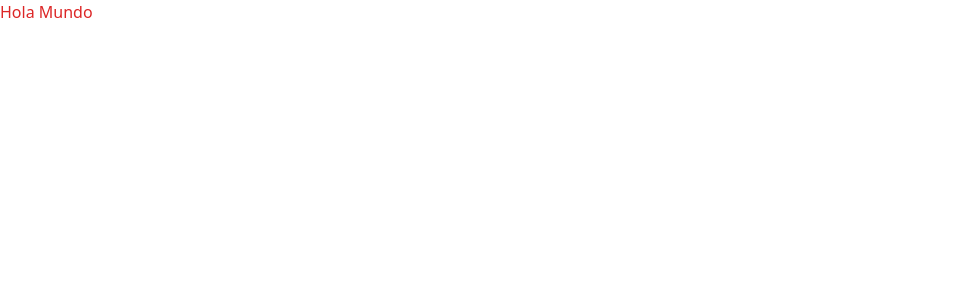
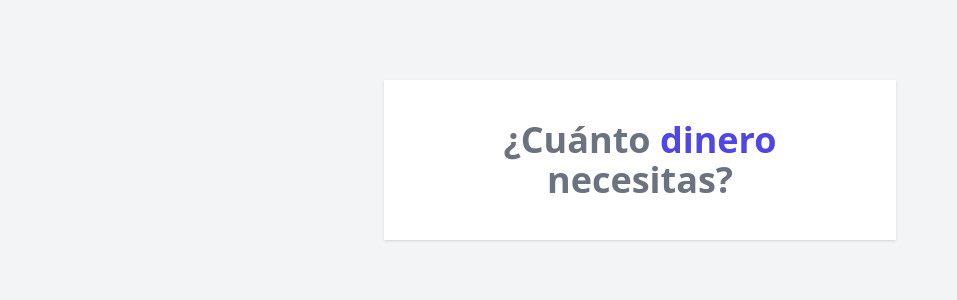
Before and after one commit to VictorLascares/cotizador-prestamos-vuejs, a Vue app: page / in a window 1280 px wide. Shown: the top 300 px of the page, without its empty margins (0-957 px from the left). Built offline with nearby package versions, Linux system fonts and the light colour scheme.

Commit message:
Agregando componente Header

```diff
--- a/index.html
+++ b/index.html
@@ -6,7 +6,7 @@
     <meta name="viewport" content="width=device-width, initial-scale=1.0" />
     <title>Cotizador de Préstamos</title>
   </head>
-  <body>
+  <body class="bg-gray-100">
     <div id="app"></div>
     <script type="module" src="/src/main.js"></script>
   </body>
--- a/src/App.vue
+++ b/src/App.vue
@@ -1,7 +1,9 @@
 <script setup>
-
+  import Header from './components/Header.vue';
 </script>
 
 <template>
-  <h1 class="text-red-600">Hola Mundo</h1>
+  <div class="my-20 max-w-lg mx-auto bg-white shadow p-10">
+    <Header />
+  </div>
 </template>
--- /dev/null
+++ b/src/components/Header.vue
@@ -0,0 +1,5 @@
+<template>
+  <h1 class="text-4xl font-extrabold text-gray-500 text-center">
+    ¿Cuánto <span class="text-indigo-600">dinero</span> necesitas?
+  </h1>
+</template>
```
